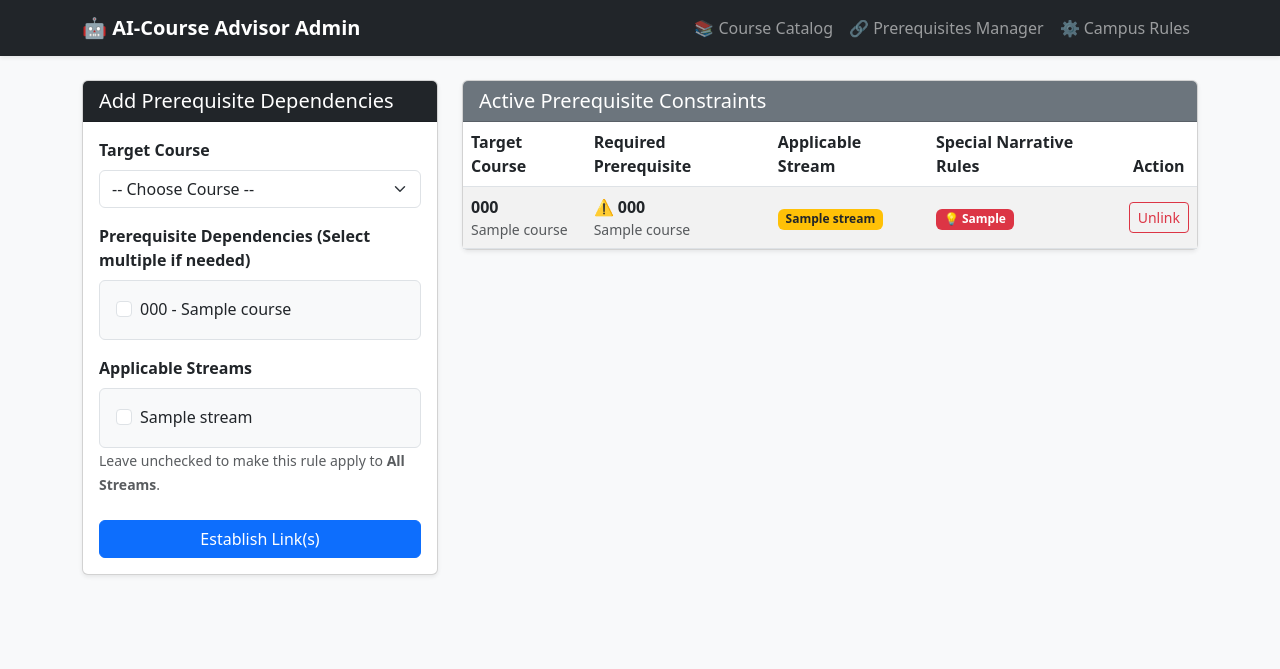
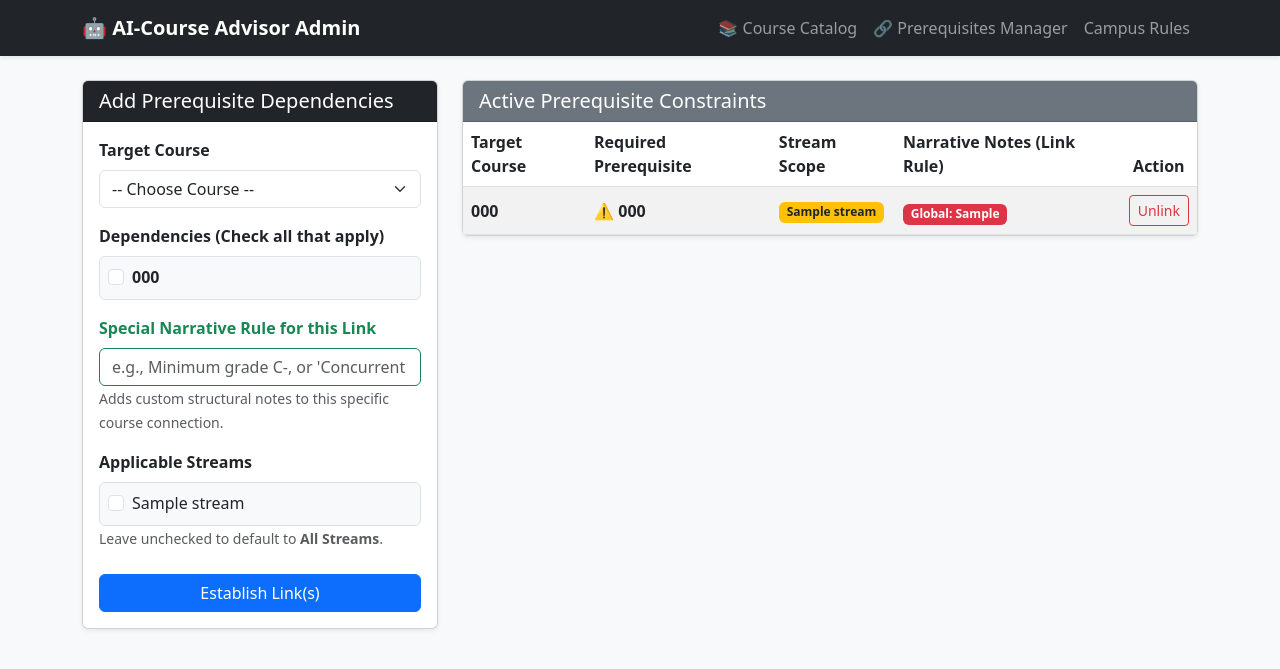
Before and after one commit to Yordanos888/ai-course-advisor, a Flask app: page /prerequisites in a window 1280 px wide. Shown: the top 669 px of the page. Run offline with Flask 3, Linux system fonts and the light colour scheme; tables that the repository leaves empty hold one stand-in row (values such as "Sample post").

Commit message:
resolving web-app/campus rules issues

```diff
--- a/app.py
+++ b/app.py
@@ -10,14 +10,12 @@ from models import (
 app = Flask(__name__)
 app.secret_key = os.environ.get("FLASK_SECRET_KEY", "super_secret_ece_advisor_key")
 
-# Setup SQLAlchemy Session Factory
 Session = sessionmaker(bind=engine)
 
-# Helper to resolve descriptive scopes for display
 def get_course_scopes(session, course_id):
     course = session.query(Course).filter_by(id=course_id).first()
 
-    # 1. Resolve Department Scopes (Handling NULL = College-wide)
+    # Resolve Department Scopes
     shared_depts = session.query(CommonCourse).filter_by(course_id=course_id).all()
     if course.department_id is None:
         dept_str = "Common (College-wide)"
@@ -30,7 +28,7 @@ def get_course_scopes(session, course_id):
             dept_codes.extend(shared_codes)
         dept_str = f"({', '.join(dept_codes)})" if dept_codes else "Unknown"
 
-    # 2. Resolve Stream Scopes
+    # Resolve Stream Scopes
     shared_streams = session.query(CourseStream).filter_by(course_id=course_id).all()
     if course.stream_id:
         stream_ids = {course.stream_id}
@@ -46,16 +44,11 @@ def get_course_scopes(session, course_id):
     return dept_str, stream_str
 
 
-# -----------------------------------------------------------------------------
-# Route: Dashboard (Home)
-# -----------------------------------------------------------------------------
 @app.route('/')
 def index():
     session = Session()
     try:
         courses = session.query(Course).order_by(Course.year_level, Course.semester_offered).all()
-
-        # Build enriched course list
         enriched_courses = []
         for course in courses:
             dept_scope, stream_scope = get_course_scopes(session, course.id)
@@ -68,17 +61,14 @@ def index():
                 'semester_offered': course.semester_offered,
                 'is_droppable': course.is_droppable,
                 'dept_scope': dept_scope,
-                'stream_scope': stream_scope
+                'stream_scope': stream_scope,
+                'special_requirement': course.special_requirement
             })
-
         return render_template('index.html', courses=enriched_courses)
     finally:
         session.close()
 
 
-# -----------------------------------------------------------------------------
-# Route: Add / Edit Course
-# -----------------------------------------------------------------------------
 @app.route('/course/add', methods=['GET', 'POST'])
 @app.route('/course/edit/<int:course_id>', methods=['GET', 'POST'])
 def edit_course(course_id=None):
@@ -94,7 +84,6 @@ def edit_course(course_id=None):
                 flash(f"Course ID {course_id} not found.", "danger")
                 return redirect(url_for('index'))
 
-            # Get current associations
             current_dept_ids = [d.shared_with_department_id for d in session.query(CommonCourse).filter_by(course_id=course_id).all()]
             if course.department_id:
                 current_dept_ids.append(course.department_id)
@@ -112,20 +101,19 @@ def edit_course(course_id=None):
             credit_hours = int(request.form['credit_hours'])
             year_level = int(request.form['year_level'])
             semester_offered = int(request.form['semester_offered'])
+
+            # IMPROVEMENT: Free-text writable special structural rule
             special_requirement = request.form.get('special_requirement', '').strip()
             is_droppable = 'is_droppable' in request.form
 
             selected_dept_ids = [int(x) for x in request.form.getlist('department_ids')]
             selected_stream_ids = [int(x) for x in request.form.getlist('stream_ids')]
 
-            # If no department selected, it defaults to college-wide (None)
             primary_dept_id = selected_dept_ids[0] if selected_dept_ids else None
             primary_stream_id = selected_stream_ids[0] if len(selected_stream_ids) == 1 else None
 
-            # Get an active curriculum version ID from DB to prevent SQLite Integrity Errors[cite: 16]
             active_cv = session.query(CurriculumVersion).filter_by(is_active=True).first()
             if not active_cv:
-                # Fallback to creating a default curriculum if none exists
                 active_cv = CurriculumVersion(version_name="ECE-Curriculum-2022", is_active=True)
                 session.add(active_cv)
                 session.flush()
@@ -139,7 +127,7 @@ def edit_course(course_id=None):
                     semester_offered=semester_offered,
                     department_id=primary_dept_id,
                     stream_id=primary_stream_id,
-                    curriculum_version_id=active_cv.id, # FIX: Solves NOT NULL constraint![cite: 16]
+                    curriculum_version_id=active_cv.id,
                     special_requirement=special_requirement if special_requirement else None,
                     is_droppable=is_droppable
                 )
@@ -156,20 +144,18 @@ def edit_course(course_id=None):
                 course.special_requirement = special_requirement if special_requirement else None
                 course.is_droppable = is_droppable
 
-            # Update Common departments (Cross-Department mappings)
             session.query(CommonCourse).filter_by(course_id=course.id).delete()
             for dept_id in selected_dept_ids:
                 if dept_id != primary_dept_id:
                     session.add(CommonCourse(course_id=course.id, shared_with_department_id=dept_id))
 
-            # Update Course-Stream mappings
             session.query(CourseStream).filter_by(course_id=course.id).delete()
             if len(selected_stream_ids) > 1:
                 for stream_id in selected_stream_ids:
                     session.add(CourseStream(course_id=course.id, stream_id=stream_id))
 
             session.commit()
-            flash(f"Course {course_code} processed successfully!", "success")
+            flash(f"Course {course_code} updated successfully!", "success")
             return redirect(url_for('index'))
 
         return render_template(
@@ -180,17 +166,10 @@ def edit_course(course_id=None):
             current_dept_ids=current_dept_ids,
             current_stream_ids=current_stream_ids
         )
-    except Exception as e:
-        session.rollback()
-        flash(f"An error occurred: {str(e)}", "danger")
-        return redirect(url_for('index'))
     finally:
         session.close()
 
 
-# -----------------------------------------------------------------------------
-# Route: Retire / Delete Course Safely
-# -----------------------------------------------------------------------------
 @app.route('/course/retire/<int:course_id>', methods=['POST'])
 def retire_course(course_id):
     session = Session()
@@ -198,27 +177,20 @@ def retire_course(course_id):
         course = session.query(Course).filter_by(id=course_id).first()
         if course:
             code = course.course_code
-            # Delete related dependency associations first to satisfy foreign keys
             session.query(Prerequisite).filter((Prerequisite.course_id == course_id) | (Prerequisite.prerequisite_course_id == course_id)).delete()
             session.query(CourseStream).filter_by(course_id=course_id).delete()
             session.query(CommonCourse).filter_by(course_id=course_id).delete()
-
             session.delete(course)
             session.commit()
-            flash(f"Course {code} has been retired and deleted from records successfully.", "warning")
-        else:
-            flash("Course not found.", "danger")
+            flash(f"Course {code} retired successfully.", "warning")
     except Exception as e:
         session.rollback()
-        flash(f"Error during retirement: {str(e)}", "danger")
+        flash(str(e), "danger")
     finally:
         session.close()
     return redirect(url_for('index'))
 
 
-# -----------------------------------------------------------------------------
-# Route: Manage Prerequisites
-# -----------------------------------------------------------------------------
 @app.route('/prerequisites', methods=['GET', 'POST'])
 def manage_prerequisites():
     session = Session()
@@ -232,9 +204,11 @@ def manage_prerequisites():
 
         if request.method == 'POST':
             course_id = int(request.form['course_id'])
-            # Support selecting multiple prerequisite courses at once[cite: 16]
             selected_prereq_ids = [int(x) for x in request.form.getlist('prerequisite_course_ids')]
             selected_stream_ids = [int(x) for x in request.form.getlist('applicable_stream_ids')]
+
+            # IMPROVEMENT: Read custom narrative description for this relationship link
+            prereq_note = request.form.get('note', '').strip()
 
             if not selected_prereq_ids:
                 flash("Please choose at least one prerequisite course.", "warning")
@@ -242,34 +216,38 @@ def manage_prerequisites():
 
             for prereq_id in selected_prereq_ids:
                 if course_id == prereq_id:
-                    continue # Skip self-prerequisite links
+                    continue
 
                 if not selected_stream_ids:
-                    # Global link (All Streams)[cite: 16]
                     existing = session.query(Prerequisite).filter_by(
                         course_id=course_id,
                         prerequisite_course_id=prereq_id,
                         applicable_stream_id=None
                     ).first()
-                    if not existing:
+                    if existing:
+                        existing.note = prereq_note if prereq_note else None
+                    else:
                         session.add(Prerequisite(
                             course_id=course_id,
                             prerequisite_course_id=prereq_id,
-                            applicable_stream_id=None
+                            applicable_stream_id=None,
+                            note=prereq_note if prereq_note else None
                         ))
                 else:
-                    # Specific stream limits only[cite: 16]
                     for stream_id in selected_stream_ids:
                         existing = session.query(Prerequisite).filter_by(
                             course_id=course_id,
                             prerequisite_course_id=prereq_id,
                             applicable_stream_id=stream_id
                         ).first()
-                        if not existing:
+                        if existing:
+                            existing.note = prereq_note if prereq_note else None
+                        else:
                             session.add(Prerequisite(
                                 course_id=course_id,
                                 prerequisite_course_id=prereq_id,
-                                applicable_stream_id=stream_id
+                                applicable_stream_id=stream_id,
+                                note=prereq_note if prereq_note else None
                             ))
 
             session.commit()
@@ -305,5 +283,51 @@ def delete_prerequisite(prereq_link_id):
     return redirect(url_for('manage_prerequisites'))
 
 
+# -----------------------------------------------------------------------------
+# FIX: Fully compatible with your original key-value tabular rules.html layout
+# -----------------------------------------------------------------------------
+@app.route('/campus-rules', methods=['GET', 'POST'])
+@app.route('/campus_rules', methods=['GET', 'POST'])
+def campus_rules():
+    session = Session()
+    try:
+        if request.method == 'POST':
+            # Identify which individual rule row is being saved
+            rule_id = int(request.form['rule_id'])
+            new_value = float(request.form['rule_value'])
+
+            rule_to_update = session.query(CampusRule).filter_by(id=rule_id).first()
+            if rule_to_update:
+                rule_to_update.rule_value = new_value
+                session.commit()
+                flash(f"Rule '{rule_to_update.rule_key}' updated to {new_value} successfully!", "success")
+            else:
+                flash("Rule identifier not found.", "danger")
+            return redirect(url_for('campus_rules'))
+
+        # Fetch all operational rules for the table iteration loop
+        all_rules = session.query(CampusRule).all()
+
+        # Seed default key-value rules if the table is completely empty
+        if not all_rules:
+            default_rules = [
+                CampusRule(rule_key="MAX_CREDITS_REGULAR", rule_value=22.0, description="Maximum standard credit load allowed per semester for normal students."),
+                CampusRule(rule_key="MAX_CREDITS_PROBATION", rule_value=12.0, description="Restricted credit limit forced upon students on academic probation."),
+                CampusRule(rule_key="ALLOW_ADVISOR_OVERRIDES", rule_value=1.0, description="Boolean flag (1.0 for true, 0.0 for false) allowing advisor override status.")
+            ]
+            session.add_all(default_rules)
+            session.commit()
+            all_rules = session.query(CampusRule).all()
+
+        # Passes "rules" context variables directly into your original template
+        return render_template('rules.html', rules=all_rules)
+    except Exception as e:
+        session.rollback()
+        flash(f"Operational update error: {str(e)}", "danger")
+        return redirect(url_for('index'))
+    finally:
+        session.close()
+
+
 if __name__ == '__main__':
     app.run(debug=True, port=5001)
--- a/templates/base.html
+++ b/templates/base.html
@@ -27,7 +27,7 @@
                         <a class="nav-link" href="/prerequisites">🔗 Prerequisites Manager</a>
                     </li>
                     <li class="nav-item">
-                        <a class="nav-link" href="/rules">⚙️ Campus Rules</a>
+                        <a class="nav-link" href="{{ url_for('campus_rules') }}">Campus Rules</a>
                     </li>
                 </ul>
             </div>
--- a/templates/prerequisites.html
+++ b/templates/prerequisites.html
@@ -2,7 +2,6 @@
 
 {% block content %}
 <div class="row">
-    <!-- Form to Create Relationship -->
     <div class="col-lg-4 mb-4">
         <div class="card shadow-sm mb-4">
             <div class="card-header bg-dark text-white">
@@ -20,23 +19,29 @@
                         </select>
                     </div>
 
-                    <!-- Multiple Select Dependencies -->
                     <div class="mb-3">
-                        <label class="form-label fw-bold">Prerequisite Dependencies (Select multiple if needed)</label>
-                        <div class="p-3 border rounded bg-light" style="max-height: 200px; overflow-y: auto;">
+                        <label class="form-label fw-bold">Dependencies (Check all that apply)</label>
+                        <div class="p-2 border rounded bg-light" style="max-height: 180px; overflow-y: auto;">
                             {% for course in courses %}
                             <div class="form-check">
                                 <input class="form-check-input" type="checkbox" name="prerequisite_course_ids" value="{{ course.id }}" id="prereq_c_{{ course.id }}">
-                                <label class="form-check-label" for="prereq_c_{{ course.id }}">{{ course.course_code }} - {{ course.name }}</label>
+                                <label class="form-check-label" for="prereq_c_{{ course.id }}"><strong>{{ course.course_code }}</strong></label>
                             </div>
                             {% endfor %}
                         </div>
                     </div>
 
-                    <!-- Multi-Select Stream checkboxes -->
+                    <!-- IMPROVEMENT: Writable Link Description text narrative box -->
+                    <div class="mb-3">
+                        <label for="note" class="form-label fw-bold text-success">Special Narrative Rule for this Link</label>
+                        <input type="text" class="form-control border-success" id="note" name="note"
+                               placeholder="e.g., Minimum grade C-, or 'Concurrent enrollment allowed'">
+                        <small class="text-muted">Adds custom structural notes to this specific course connection.</small>
+                    </div>
+
                     <div class="mb-4">
                         <label class="form-label fw-bold">Applicable Streams</label>
-                        <div class="p-3 border rounded bg-light" style="max-height: 180px; overflow-y: auto;">
+                        <div class="p-2 border rounded bg-light" style="max-height: 140px; overflow-y: auto;">
                             {% for stream in streams %}
                             <div class="form-check">
                                 <input class="form-check-input" type="checkbox" name="applicable_stream_ids" value="{{ stream.id }}" id="pr_stream_{{ stream.id }}">
@@ -44,7 +49,7 @@
                             </div>
                             {% endfor %}
                         </div>
-                        <small class="text-muted">Leave unchecked to make this rule apply to <strong>All Streams</strong>.</small>
+                        <small class="text-muted">Leave unchecked to default to <strong>All Streams</strong>.</small>
                     </div>
 
                     <button type="submit" class="btn btn-primary w-100">Establish Link(s)</button>
@@ -53,7 +58,6 @@
         </div>
     </div>
 
-    <!-- Relationship Tree List -->
     <div class="col-lg-8">
         <div class="card shadow-sm">
             <div class="card-header bg-secondary text-white">
@@ -66,8 +70,8 @@
                             <tr>
                                 <th>Target Course</th>
                                 <th>Required Prerequisite</th>
-                                <th>Applicable Stream</th>
-                                <th>Special Narrative Rules</th>
+                                <th>Stream Scope</th>
+                                <th>Narrative Notes (Link Rule)</th>
                                 <th class="text-center">Action</th>
                             </tr>
                         </thead>
@@ -76,12 +80,9 @@
                             <tr>
                                 <td>
                                     <strong>{{ course_map[pr.course_id].course_code }}</strong>
-                                    <div class="text-muted small">{{ course_map[pr.course_id].name }}</div>
                                 </td>
                                 <td>
-                                    <span class="text-danger">⚠️</span>
-                                    <strong>{{ course_map[pr.prerequisite_course_id].course_code }}</strong>
-                                    <div class="text-muted small">{{ course_map[pr.prerequisite_course_id].name }}</div>
+                                    <span class="text-danger">⚠️</span> <strong>{{ course_map[pr.prerequisite_course_id].course_code }}</strong>
                                 </td>
                                 <td>
                                     {% if pr.applicable_stream_id %}
@@ -91,14 +92,18 @@
                                     {% endif %}
                                 </td>
                                 <td>
+                                    {% if pr.note %}
+                                        <span class="text-success fw-bold">📝 {{ pr.note }}</span>
+                                    {% endif %}
                                     {% if course_map[pr.course_id].special_requirement %}
-                                        <span class="badge bg-danger">💡 {{ course_map[pr.course_id].special_requirement }}</span>
-                                    {% else %}
-                                        <span class="text-muted italic small">Standard Connection</span>
+                                        <div class="mt-1"><span class="badge bg-danger">Global: {{ course_map[pr.course_id].special_requirement }}</span></div>
+                                    {% endif %}
+                                    {% if not pr.note and not course_map[pr.course_id].special_requirement %}
+                                        <span class="text-muted small italic">Standard Connection</span>
                                     {% endif %}
                                 </td>
                                 <td class="text-center">
-                                    <form action="/prerequisites/delete/{{ pr.id }}" method="POST" onsubmit="return confirm('Remove this prerequisite link?');">
+                                    <form action="/prerequisites/delete/{{ pr.id }}" method="POST">
                                         <button type="submit" class="btn btn-sm btn-outline-danger">Unlink</button>
                                     </form>
                                 </td>
```
Also changed, not shown: templates/edit_course.html (+12 -17 lines).
